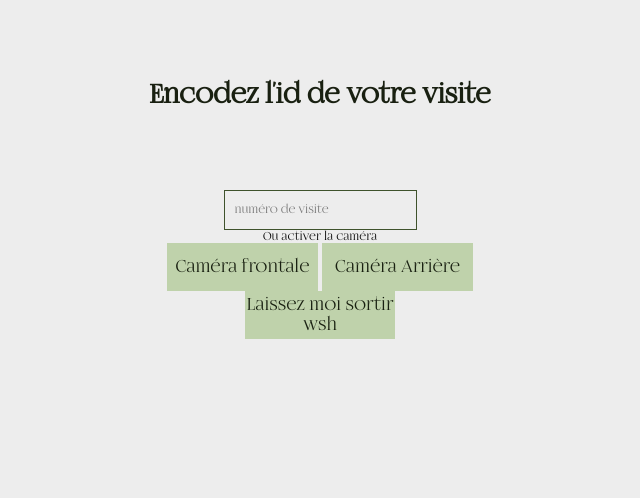
After one commit to LuaJacqmin/CPG-exercice_1-inscriptions_formations, a PHP site: page /scan.php in a window 1280 px wide. The commit adds this page. Shown: the top 498 px of the page, without its empty margins (320-960 px from the left). Run offline with PHP 8.4, Linux system fonts and the light colour scheme; style sheets or scripts are compiled from the project's sources; some libraries are stand-ins or nearby versions.

Commit message:
generator qr code + scan qr code + validation scan

```diff
--- a/package.json
+++ b/package.json
@@ -36,6 +36,8 @@
     "webpack-dev-server": "^3.11.2"
   },
   "dependencies": {
-    "axios": "^0.21.1"
+    "axios": "^0.21.1",
+    "qr-scanner": "^1.2.0",
+    "qrcode": "^1.4.4"
   }
 }
--- a/src/header.php
+++ b/src/header.php
@@ -1,5 +1,5 @@
 <?php
-  define('MODE','dev'); // dev ou prod !! change before building
+  define('MODE','prod'); // dev ou prod !! change before building
 
   if(MODE === "dev"):
     require('config.php');
@@ -45,4 +45,5 @@
   <meta property="twitter:title" content="Change your title name here">
   <meta property="twitter:description" content="Change your description here. That what would appen when we see a thumbnail of you website on socials or google">
   <meta property="twitter:image" content="./assets/logo/meta-img.png">
+  <script src="https://rawgit.com/schmich/instascan-builds/master/instascan.min.js"></script>
 </head>
--- a/src/index.php
+++ b/src/index.php
@@ -28,7 +28,8 @@
               </div>
               <div class="form__file">
                 <label for="image">Prenez une photo de vous-même *</label>
-                <input type="file" name="picture" id="picture" class="input--step1" capture>
+                <input id="imageInput" type="file" name="picture" id="picture" class="input--step1" capture>
+                <img id="imageReturn" src="" alt="" class="img invisible">
               </div>
               <button class="btn" id="nextStep">Suivant</button>
             </div>
@@ -58,6 +59,9 @@
           </form>
         </div>
       </div>
+      <div class="wrapper">
+        <a href="scan.php">scanner mon id</a>
+      </div>
     </section>
   </main>
 </body>
--- /dev/null
+++ b/src/scan.php
@@ -0,0 +1,82 @@
+<?php include('header.php'); ?>
+<body data-page="scan">
+  <section class="wrapper wrapper--ful">
+    <?php if(!isset($_POST['idvisit'])): ?>
+      <!-- si idvisit est vide (!isset = est vide. isset = est plein) -->
+    <h2>Encodez l'id de votre visite</h2>
+    <form action="scan.php" method="POST" class="wrapper">
+      <input type="text" id="inputId" name="idvisit" placeholder="numéro de visite" class="input--text">
+      <button id="scanStartBtn">Ou activer la caméra</button>
+      <div>
+        <video width="320" height="240" id="scanPreview" src="" class="invisible" autoplay="true"></video>
+        <button id="frontcamBtn" class="btn">Caméra frontale</button>
+        <button id="backcamBtn" class="btn">Caméra Arrière</button>
+      </div>
+      <button class="btn">Laissez moi sortir wsh</button>
+    </form>
+    <?php else: ?>
+      <!-- si un id est encodé -->
+    <?php
+    /* get info about visit*/
+        $get_visit = sprintf(
+          "SELECT * FROM `lj_visites` where id_visits=%d",
+          $_POST['idvisit']
+        );
+
+        $visitData = $connect->query($get_visit);
+        echo $connect->error;
+
+        if($visitData->num_rows > 0):
+          while($oneElement = $visitData->fetch_array()):
+            $visit[] = $oneElement;
+          endwhile;
+        endif;
+
+    /* update leaving date */
+    if(isset($visit)):
+        $leavingdate = date("Y-m-j H:i:s");
+        // echo $leavingdate;
+        $update_visit = sprintf(
+          "UPDATE  `lj_visites` SET leavingdate='%s' WHERE id_visits=%d",
+          $leavingdate,
+          $_POST['idvisit']
+        );
+    ?>
+    <?php
+      /* if no leavingdate is set */
+      if(!isset($visit[0]['leavingdate'])):
+        $test = $connect->query($update_visit);
+        echo $connect->error;
+      ?>
+      <p>Merci, à bientot !</p>
+    <?php else: ?>
+      <h2>Cet id a expiré</h2>
+        <form action="scan.php" method="POST" class="wrapper">
+          <input type="text" id="inputId" name="idvisit" placeholder="numéro de visite" class="input--text">
+          <button id="scanStartBtn">Ou activer la caméra</button>
+          <div>
+            <video width="320" height="240" id="scanPreview" src="" class="invisible" autoplay="true"></video>
+            <button id="frontcamBtn" class="btn">Caméra frontale</button>
+            <button id="backcamBtn" class="btn">Caméra Arrière</button>
+          </div>
+          <button class="btn">Laissez moi sortir wsh</button>
+        </form>
+    <?php endif; ?>
+    <?php else: ?>
+        <h2>Cette visite n'existe pas</h2>
+        <form action="scan.php" method="POST" class="wrapper">
+          <input type="text" id="inputId" name="idvisit" placeholder="numéro de visite" class="input--text">
+          <button id="scanStartBtn">Ou activer la caméra</button>
+          <div>
+            <video width="320" height="240" id="scanPreview" src="" class="invisible" autoplay="true"></video>
+            <button id="frontcamBtn" class="btn">Caméra frontale</button>
+            <button id="backcamBtn" class="btn">Caméra Arrière</button>
+          </div>
+          <button class="btn">Laissez moi sortir wsh</button>
+        </form>
+      <?php endif;?>
+    <?php endif; ?>
+  </section>
+</body>
+
+<?php include('footer.php'); ?>
--- a/src/scripts/app.js
+++ b/src/scripts/app.js
@@ -9,5 +9,5 @@ import '#/config/grids.js' // but you can remove this one
 //functions
 import'#/functions/steps.js'
 import'#/functions/form.js'
-
+import'#/functions/qrcode.js'
 /* import your files below */
--- a/src/styles/components/_img.scss
+++ b/src/styles/components/_img.scss
@@ -1,9 +1,7 @@
 /* stylise imgs */
 .img{
-  @media (min-width: $tabletBP){
-  }
-
-  @media (min-width: $deskBP){
-  }
-
+  display: block;
+  width : 500px;
+  height : 300px;
+  object-fit: cover;
 }
--- a/src/styles/layout/_wrapper.scss
+++ b/src/styles/layout/_wrapper.scss
@@ -1,6 +1,6 @@
 .wrapper{
   @include topPadding(80px);
-  width: 100vw;
+  width: 100%;
   display: flex;
   flex-flow: column;
   justify-content: center;
--- a/src/styles/utils/_normalize.scss
+++ b/src/styles/utils/_normalize.scss
@@ -14,4 +14,6 @@
 body{
   overflow-x: hidden;
   color: $black;
+  padding-left : 80px;
+  padding-right: 80px;
 }
```
Also changed, not shown: src/infos.php (+19 -12 lines), src/scripts/functions/qrcode.js (added, +92 -0 lines), src/scripts/functions/steps.js (+11 -1 lines), src/sortie-test.php (added, +60 -0 lines), src/sortie.php (deleted, +0 -56 lines), package-lock.json, src/assets/qrcodetest/test-&.png (added).
